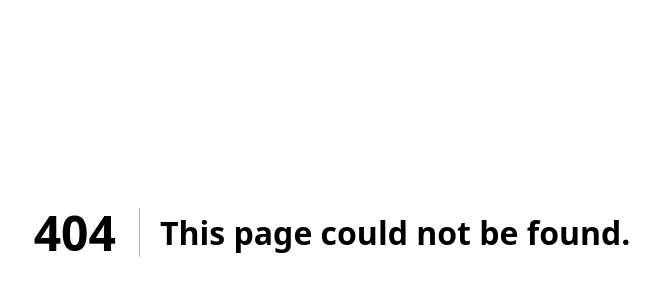
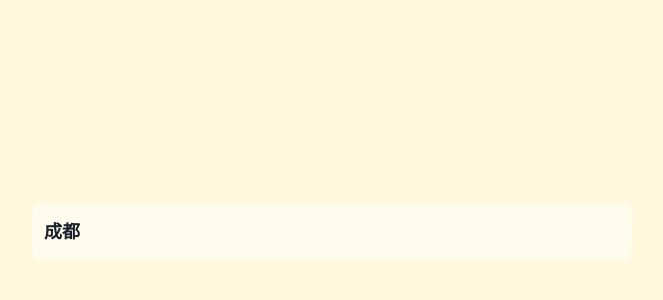
Before and after one commit to John516csd/FE-vaka, a Next.js app: page /skill/collapse in a window 1280 px wide. Before the commit this address had no page. Shown: the part 168-468 px from the top of the page, without its empty margins (308-971 px from the left). Built offline with nearby package versions, Linux system fonts and the light colour scheme.

Commit message:
feat: :sparkles: add collapse

```diff
--- /dev/null
+++ b/components/display/index.tsx
@@ -0,0 +1,11 @@
+import { Center, others } from "@chakra-ui/react";
+import React from "react";
+
+const Display = ({ children, ...others }) => {
+  return (
+    <Center w="full" h="100vh" {...others} bg="cornsilk">
+      {children}
+    </Center>
+  );
+};
+export default Display;
--- a/next.config.js
+++ b/next.config.js
@@ -1,4 +1,5 @@
 const withPlugins = require("next-compose-plugins");
+const cors = require('cors')
 
 const plugins = [
 
--- a/package.json
+++ b/package.json
@@ -10,6 +10,8 @@
     "@chakra-ui/react": "^2.5.1",
     "@emotion/react": "^11.10.6",
     "@emotion/styled": "^11.10.6",
+    "axios": "^1.3.6",
+    "cors": "^2.8.5",
     "framer-motion": "^10.0.0",
     "less": "^4.1.3",
     "less-loader": "^11.1.0",
--- /dev/null
+++ b/pages/_document.tsx
@@ -0,0 +1,15 @@
+import { Html, Head, Main, NextScript } from 'next/document'
+
+export default function Document() {
+    return (
+        <Html>
+            <Head>
+                <link rel="shortcut icon" href="/static/favicon.ico" />
+            </Head>
+            <body>
+                <Main />
+                <NextScript />
+            </body>
+        </Html>
+    )
+}
--- /dev/null
+++ b/pages/skill/collapse/index.module.scss
@@ -0,0 +1,11 @@
+.wrapper {
+  display: flex;
+  justify-content: center;
+  align-items: center;
+}
+
+.content {
+  //   max-height: 0;
+  height: 0px;
+  overflow: hidden;
+}
--- /dev/null
+++ b/pages/skill/collapse/index.tsx
@@ -0,0 +1,60 @@
+import React, { useRef } from "react";
+import styles from "./index.module.scss";
+import { Box, Center, Text } from "@chakra-ui/react";
+import Display from "../../../components/display";
+
+const Collapse = () => {
+  const collapseRef = useRef<HTMLDivElement>(null);
+
+  const handleClick = () => {
+    const [, content] = Array.from(
+      collapseRef.current?.children
+    ) as HTMLDivElement[];
+    if (window.getComputedStyle(content).height === "0px") {
+      content.style.height = content.scrollHeight + "px";
+    } else {
+      content.style.height = "0px";
+    }
+  };
+
+  //   或者使用 maxHeight
+  //   const handleClick = () => {
+  //     const [, content] = Array.from(
+  //       collapseRef.current?.children
+  //     ) as HTMLDivElement[];
+  //     if (window.getComputedStyle(content).maxHeight === "0px") {
+  //       content.style.maxHeight = content.scrollHeight + "px";
+  //     } else {
+  //       content.style.maxHeight = "0px";
+  //     }
+  //   };
+
+  return (
+    <Display>
+      <Box
+        className={styles.collapse}
+        ref={collapseRef}
+        borderRadius="12px"
+        bg="whiteAlpha.600"
+        maxW="600px"
+      >
+        <Box
+          className={styles.title}
+          padding="16px 12px"
+          cursor="pointer"
+          onClick={handleClick}
+        >
+          成都
+        </Box>
+        {/* 🙅 这个包着内容的容器不要设置padding，设置padding会导致maxHeight为0的时候依然会有padding撑着，会看到内容 */}
+        <Box className={styles.content} transition="all 0.3s ease-in-out">
+          <Box padding="0 12px 16px">
+            和我在成都的街头走一走，直到所有的灯都熄灭了都不停留,
+            我会挽着你的衣袖，你会把手揣进裤兜。
+          </Box>
+        </Box>
+      </Box>
+    </Display>
+  );
+};
+export default Collapse;
```
Also changed, not shown: api/test.ts (added, +14 -0 lines), pages/index.tsx (+10 -2 lines), utils/request.ts (added, +48 -0 lines), 2 other files (tests, documents, lock files or other folders).
